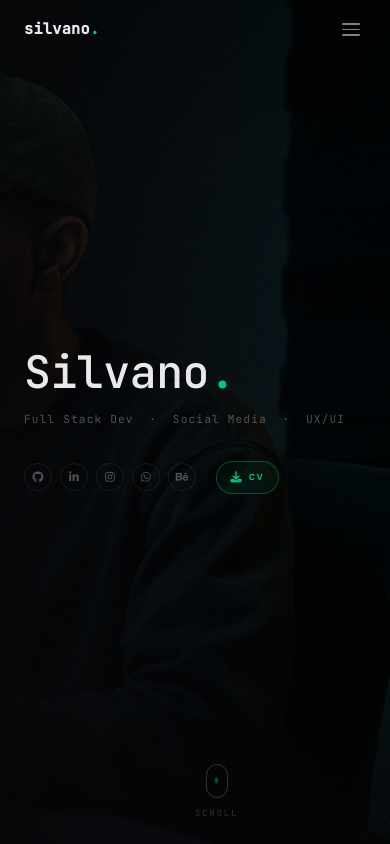
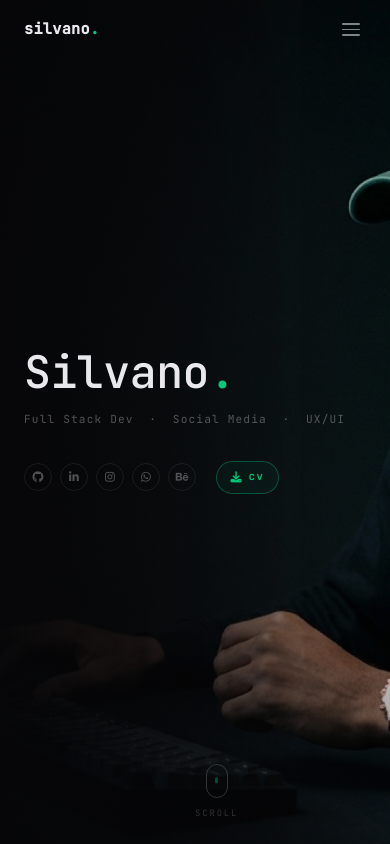
Before and after one commit to VanuchoLanga/-silvano-portfolio, a React (Vite) app: page / in a window 390 px wide. Shown: the top 844 px of the page. Built offline with nearby package versions, Linux system fonts and the light colour scheme.

Commit message:
center bg

```diff
--- a/src/pages/Home.css
+++ b/src/pages/Home.css
@@ -167,7 +167,7 @@
 @media (max-width: 768px) {
   .hero__bg-photo {
     background-image: url('/assets/hero-desktop.png');
-    background-position: right top;
+    background-position: center top;
   }
   .hero__bg-gradient {
     background:
```
